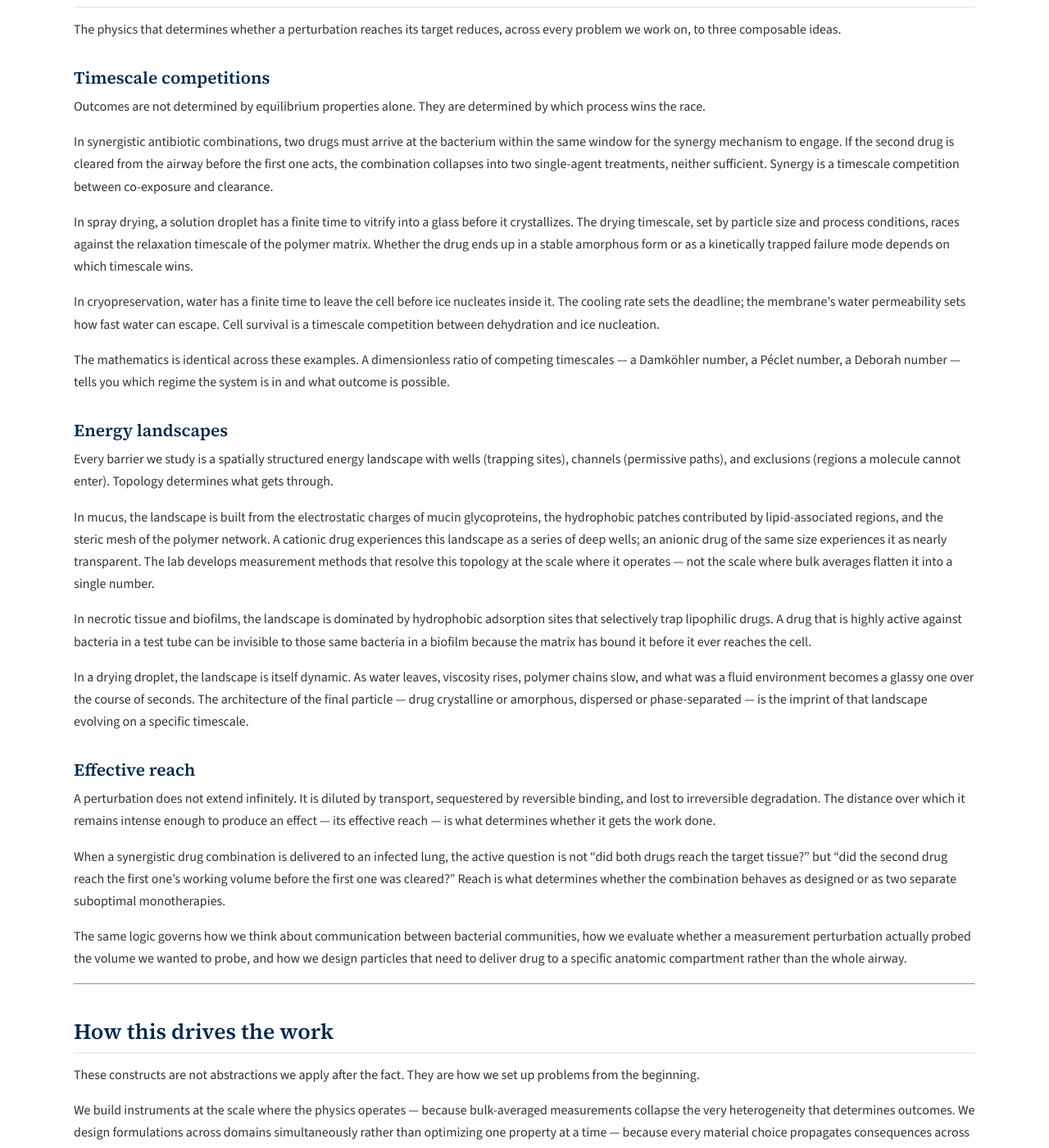
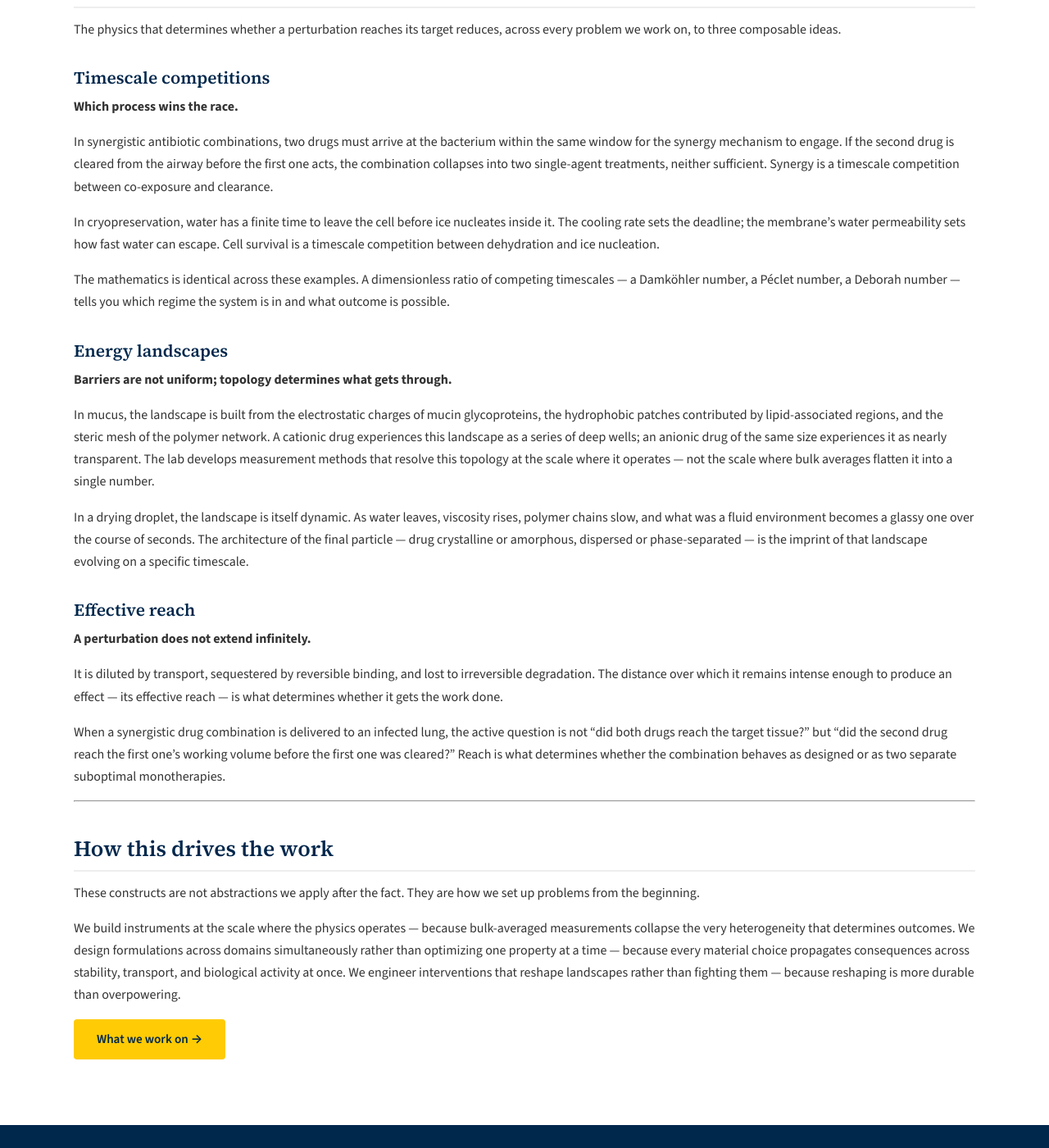
Before and after one commit to Brunaugh-Lab/Brunaugh-Lab.github.io, a Jekyll site: the page built from approach.md, in a window 1280 px wide and 1400 px high, scrolled down 867 px. Shown: the whole window at 82% size. Built offline with Jekyll 4.4.1, drawn with Linux system fonts in a browser that asks for light colours; some of the changed text lies outside the part shown.

Commit message:
Improve visual structure of How We Think page
Co-Authored-By: Claude Opus 4.7 (1M context) <noreply@anthropic.com>

```diff
--- a/approach.md
+++ b/approach.md
@@ -12,7 +12,7 @@ These three domains look different on the surface. A drug navigating airway mucu
 
 ## The shape of every problem
 
-Every problem we work on has the same shape. A perturbation propagates through a structured medium, and the outcome depends on what the medium does to it.
+**A perturbation propagates through a structured medium, and the outcome depends on what the medium does to it.**
 
 A drug enters mucus and is sorted by charge, hydrophobicity, and mesh size into wells, channels, and dead ends. A solution droplet dries into a solid particle whose internal architecture is determined by how fast water leaves relative to how fast the polymer can rearrange. A cell exposed to subzero temperature survives or dies depending on whether water leaves the cytoplasm before ice nucleates inside it. Different systems, different stakes — but the question being asked of the physics is the same.
 
@@ -26,11 +26,9 @@ The physics that determines whether a perturbation reaches its target reduces, a
 
 ### Timescale competitions
 
-Outcomes are not determined by equilibrium properties alone. They are determined by which process wins the race.
+**Which process wins the race.**
 
 In synergistic antibiotic combinations, two drugs must arrive at the bacterium within the same window for the synergy mechanism to engage. If the second drug is cleared from the airway before the first one acts, the combination collapses into two single-agent treatments, neither sufficient. Synergy is a timescale competition between co-exposure and clearance.
-
-In spray drying, a solution droplet has a finite time to vitrify into a glass before it crystallizes. The drying timescale, set by particle size and process conditions, races against the relaxation timescale of the polymer matrix. Whether the drug ends up in a stable amorphous form or as a kinetically trapped failure mode depends on which timescale wins.
 
 In cryopreservation, water has a finite time to leave the cell before ice nucleates inside it. The cooling rate sets the deadline; the membrane's water permeability sets how fast water can escape. Cell survival is a timescale competition between dehydration and ice nucleation.
 
@@ -38,21 +36,19 @@ The mathematics is identical across these examples. A dimensionless ratio of com
 
 ### Energy landscapes
 
-Every barrier we study is a spatially structured energy landscape with wells (trapping sites), channels (permissive paths), and exclusions (regions a molecule cannot enter). Topology determines what gets through.
+**Barriers are not uniform; topology determines what gets through.**
 
 In mucus, the landscape is built from the electrostatic charges of mucin glycoproteins, the hydrophobic patches contributed by lipid-associated regions, and the steric mesh of the polymer network. A cationic drug experiences this landscape as a series of deep wells; an anionic drug of the same size experiences it as nearly transparent. The lab develops measurement methods that resolve this topology at the scale where it operates — not the scale where bulk averages flatten it into a single number.
-
-In necrotic tissue and biofilms, the landscape is dominated by hydrophobic adsorption sites that selectively trap lipophilic drugs. A drug that is highly active against bacteria in a test tube can be invisible to those same bacteria in a biofilm because the matrix has bound it before it ever reaches the cell.
 
 In a drying droplet, the landscape is itself dynamic. As water leaves, viscosity rises, polymer chains slow, and what was a fluid environment becomes a glassy one over the course of seconds. The architecture of the final particle — drug crystalline or amorphous, dispersed or phase-separated — is the imprint of that landscape evolving on a specific timescale.
 
 ### Effective reach
 
-A perturbation does not extend infinitely. It is diluted by transport, sequestered by reversible binding, and lost to irreversible degradation. The distance over which it remains intense enough to produce an effect — its effective reach — is what determines whether it gets the work done.
+**A perturbation does not extend infinitely.**
+
+It is diluted by transport, sequestered by reversible binding, and lost to irreversible degradation. The distance over which it remains intense enough to produce an effect — its effective reach — is what determines whether it gets the work done.
 
 When a synergistic drug combination is delivered to an infected lung, the active question is not "did both drugs reach the target tissue?" but "did the second drug reach the first one's working volume before the first one was cleared?" Reach is what determines whether the combination behaves as designed or as two separate suboptimal monotherapies.
-
-The same logic governs how we think about communication between bacterial communities, how we evaluate whether a measurement perturbation actually probed the volume we wanted to probe, and how we design particles that need to deliver drug to a specific anatomic compartment rather than the whole airway.
 
 ---
 
@@ -62,4 +58,4 @@ These constructs are not abstractions we apply after the fact. They are how we s
 
 We build instruments at the scale where the physics operates — because bulk-averaged measurements collapse the very heterogeneity that determines outcomes. We design formulations across domains simultaneously rather than optimizing one property at a time — because every material choice propagates consequences across stability, transport, and biological activity at once. We engineer interventions that reshape landscapes rather than fighting them — because reshaping is more durable than overpowering.
 
-[**What we work on →**](/research/)
+<a href="/research/" class="btn btn-maize">What we work on →</a>
```
